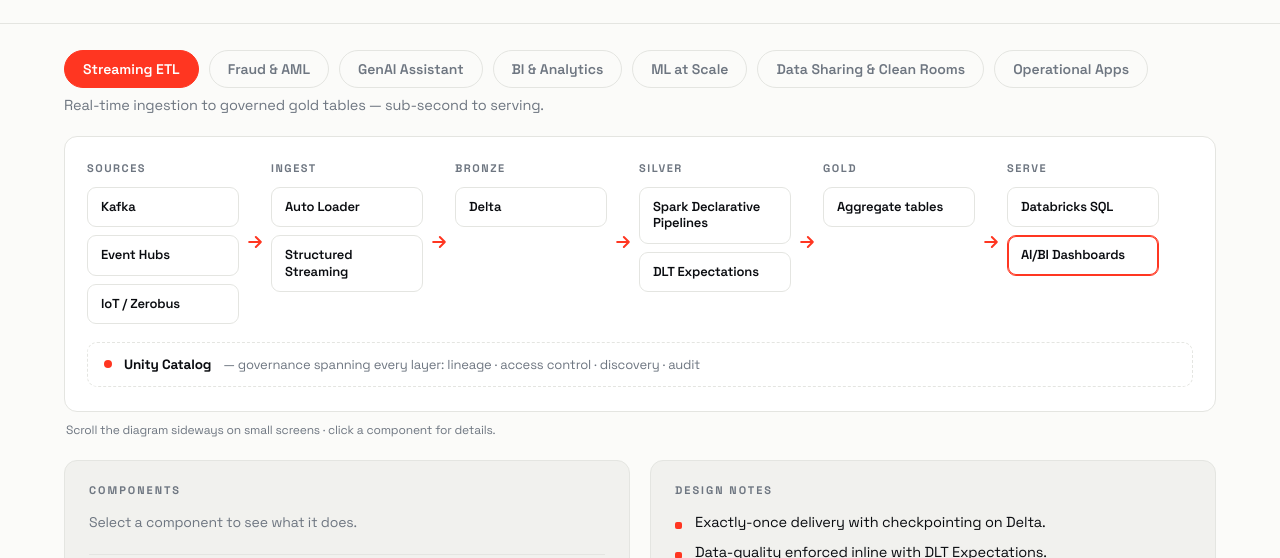
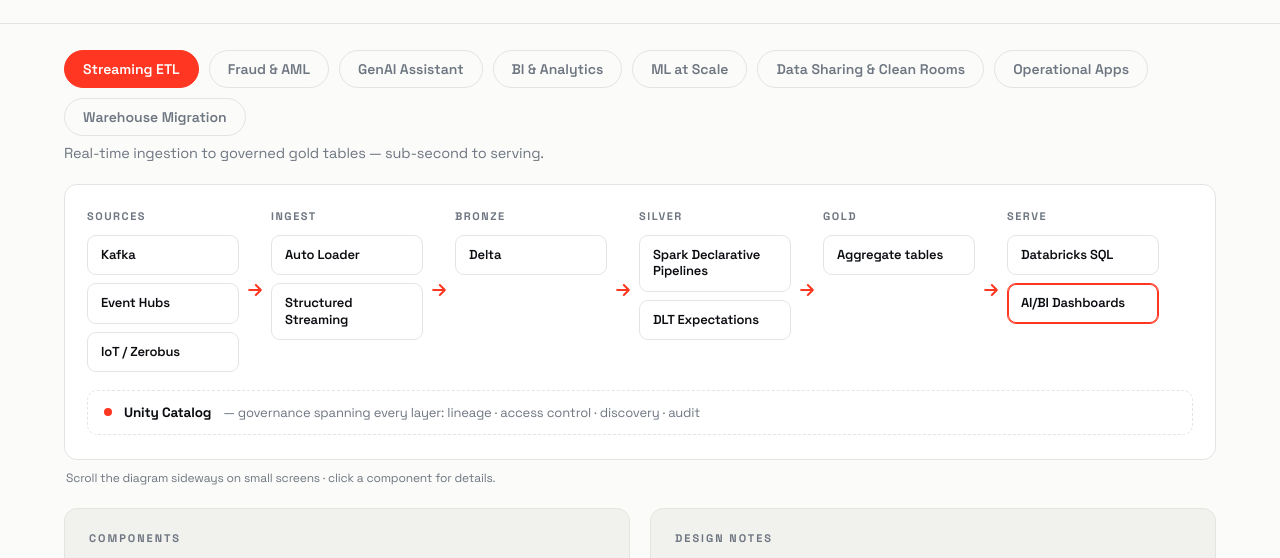
Before and after one commit to jason-miles/lakehouse-blueprints, a plain HTML site: page index.html in a window 1280 px wide. Shown: the part 201-759 px from the top of the page. Drawn offline with Linux system fonts and the light colour scheme.

Commit message:
Add Warehouse Migration scenario (EDW -> Lakehouse)
Eighth scenario: phased legacy-warehouse migration with Lakehouse Federation,
Spark Declarative Pipelines re-platforming and serverless DBSQL for BI.

Co-authored-by: Isaac <no-reply@databricks.com>

```diff
--- a/index.html
+++ b/index.html
@@ -166,7 +166,8 @@
     "Databricks Marketplace":"Discover, distribute and monetise data, models and solutions.",
     "Lakebase":"Managed Postgres (OLTP) integrated with the Lakehouse for operational apps.",
     "Serving tables":"Curated gold tables optimised for low-latency downstream serving.",
-    "Online features":"Low-latency feature lookups served to production models."
+    "Online features":"Low-latency feature lookups served to production models.",
+    "Lakehouse Federation":"Query external databases and warehouses in place, without moving data."
   };
   const accentSet = new Set(["Model Serving","Vector Search","Agent Bricks","Genie","Risk scores","AI/BI Dashboards","Delta Sharing","Clean Rooms","Lakebase"]);
 
@@ -198,7 +199,11 @@
     lakebase:{ name:"Operational Apps", tag:"Transactional apps on Lakebase, backed by the governed Lakehouse.",
       stages:{ Sources:["App events","Transactions"], Ingest:["Auto Loader","Lakeflow Connect"],
         Bronze:["Delta"], Silver:["Spark Declarative Pipelines"], Gold:["Serving tables","Online features"], Serve:["Lakebase","Databricks App","Model Serving"] },
-      notes:["Low-latency OLTP with Lakebase, synced to the Lakehouse.","Build apps next to the data with Databricks Apps.","Serve online features to models with governed lineage."] }
+      notes:["Low-latency OLTP with Lakebase, synced to the Lakehouse.","Build apps next to the data with Databricks Apps.","Serve online features to models with governed lineage."] },
+    migrate:{ name:"Warehouse Migration", tag:"Phased migration from a legacy EDW to the Lakehouse.",
+      stages:{ Sources:["Teradata / Netezza","Oracle","Synapse"], Ingest:["Lakeflow Connect","Lakehouse Federation"],
+        Bronze:["Delta"], Silver:["Spark Declarative Pipelines"], Gold:["Conformed marts","Metric Views"], Serve:["Databricks SQL","AI/BI Dashboards","Genie"] },
+      notes:["Query the legacy warehouse in place with Lakehouse Federation during a phased cutover.","Re-platform ETL to Spark Declarative Pipelines, table by table.","Serverless Databricks SQL replaces the legacy warehouse for BI."] }
   };
   const ORDER = ["Sources","Ingest","Bronze","Silver","Gold","Serve"];
   const ARROW = '<div class="arrow"><svg viewBox="0 0 24 24" fill="none" stroke="currentColor" stroke-width="2.4" stroke-linecap="round" stroke-linejoin="round"><path d="M5 12h14M13 6l6 6-6 6"/></svg></div>';
```
